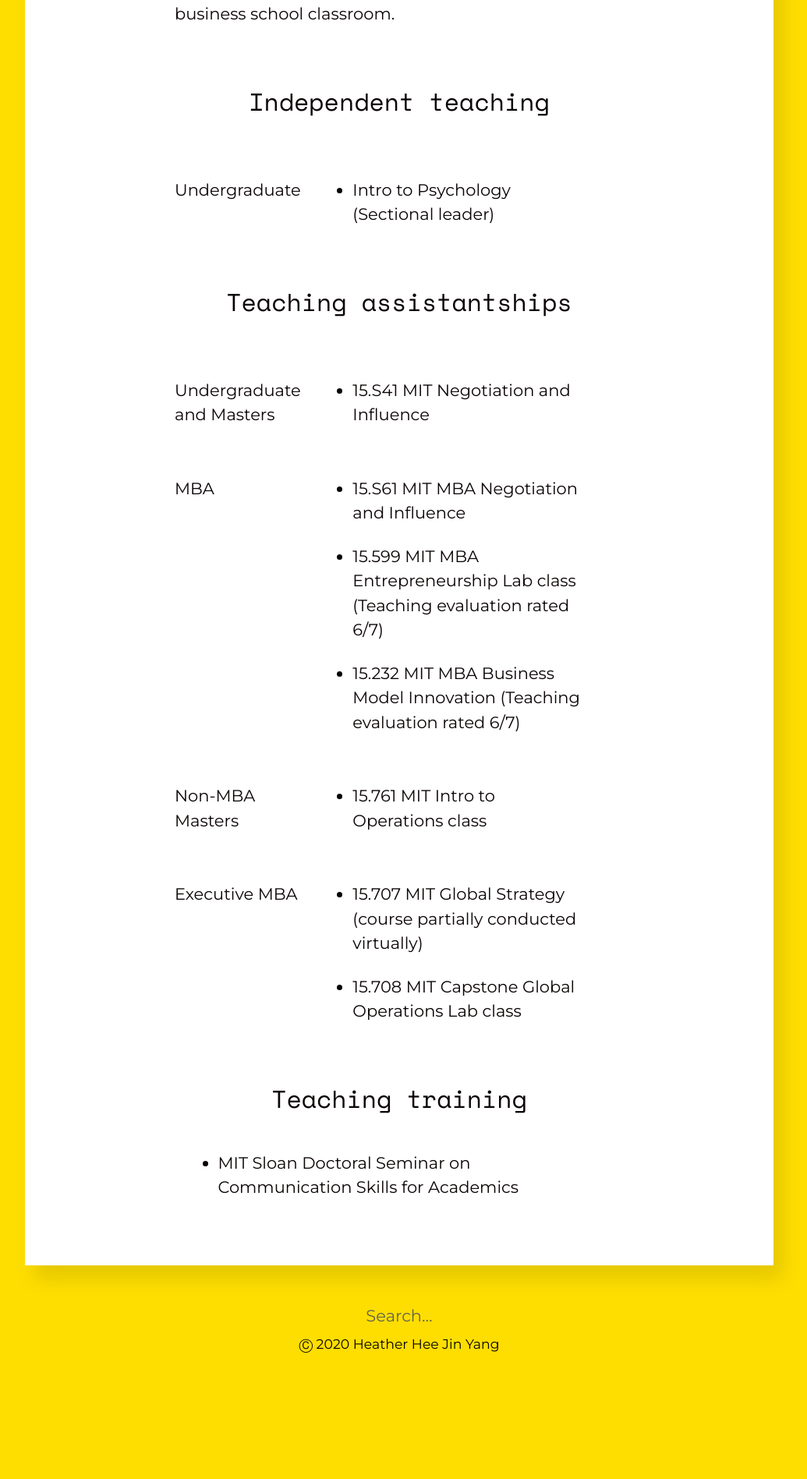
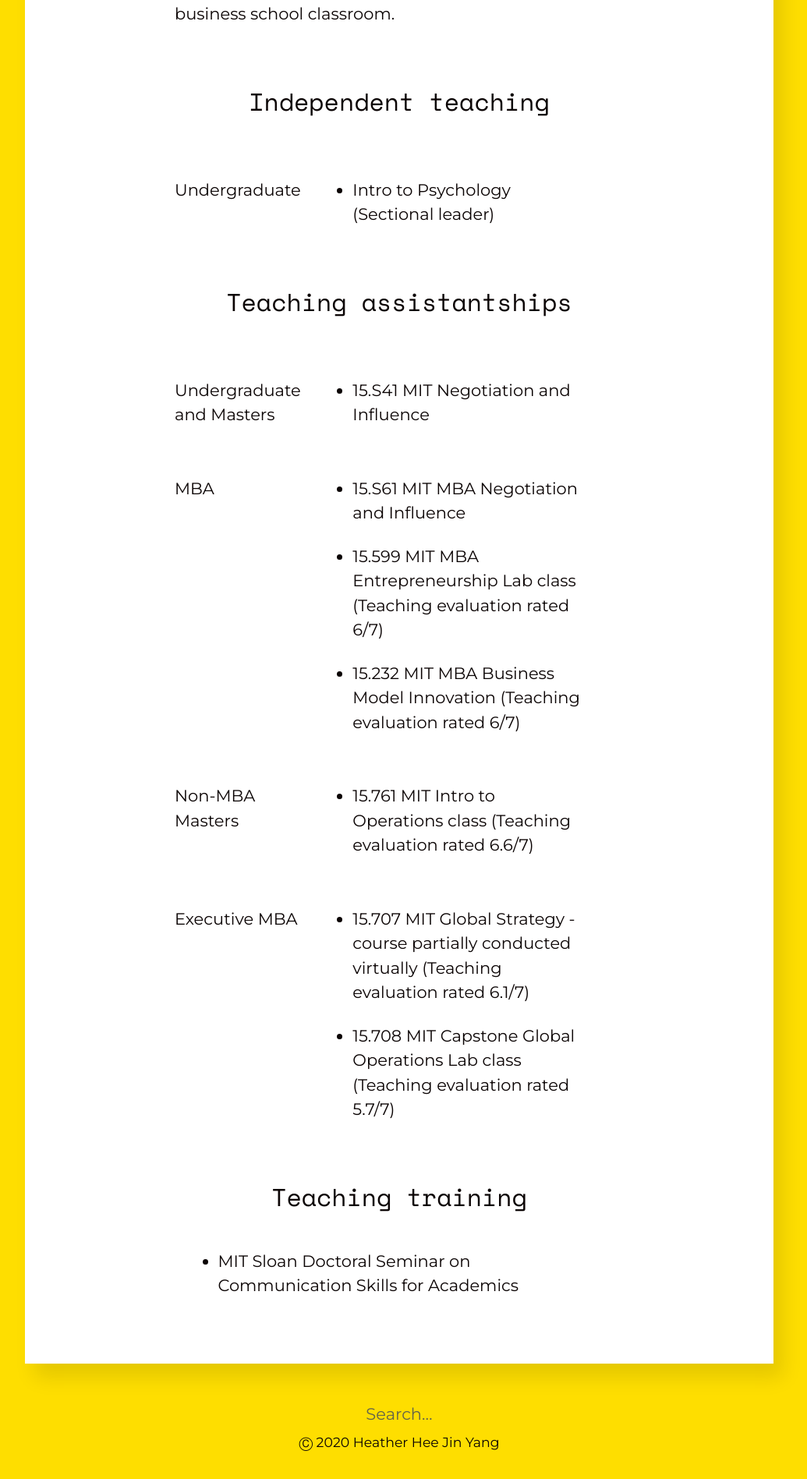
Before and after one commit to heatherhjyang/heatherhjyang.github.io, a Jekyll site: the page built from teaching.html, in a window 1280 px wide. Shown: the part 796-2693 px from the top of the page at 78% size, without its empty margins (128-1163 px from the left). Built offline with Jekyll 4.4.1, drawn with Linux system fonts in a browser that asks for light colours; before the commit the page ends 2567 px from its top, so only the background shows below that.

Commit message:
Add teaching evaluations

```diff
--- a/teaching.html
+++ b/teaching.html
@@ -50,7 +50,7 @@ title: Teaching
 		</td>
 		<td>
 			<ul>
-				<li>15.761 MIT Intro to Operations class</li>
+				<li>15.761 MIT Intro to Operations class (Teaching evaluation rated 6.6/7)</li>
 			</ul>
 		</td>
 	</tr>
@@ -60,8 +60,8 @@ title: Teaching
 		</td>
 		<td>
 			<ul>
-				<li>15.707 MIT Global Strategy (course partially conducted virtually)</li>
-				<li>15.708 MIT Capstone Global Operations Lab class</li>
+				<li>15.707 MIT Global Strategy - course partially conducted virtually  (Teaching evaluation rated 6.1/7)</li>
+				<li>15.708 MIT Capstone Global Operations Lab class (Teaching evaluation rated 5.7/7)</li>
 
 			</ul>
 		</td>
```
